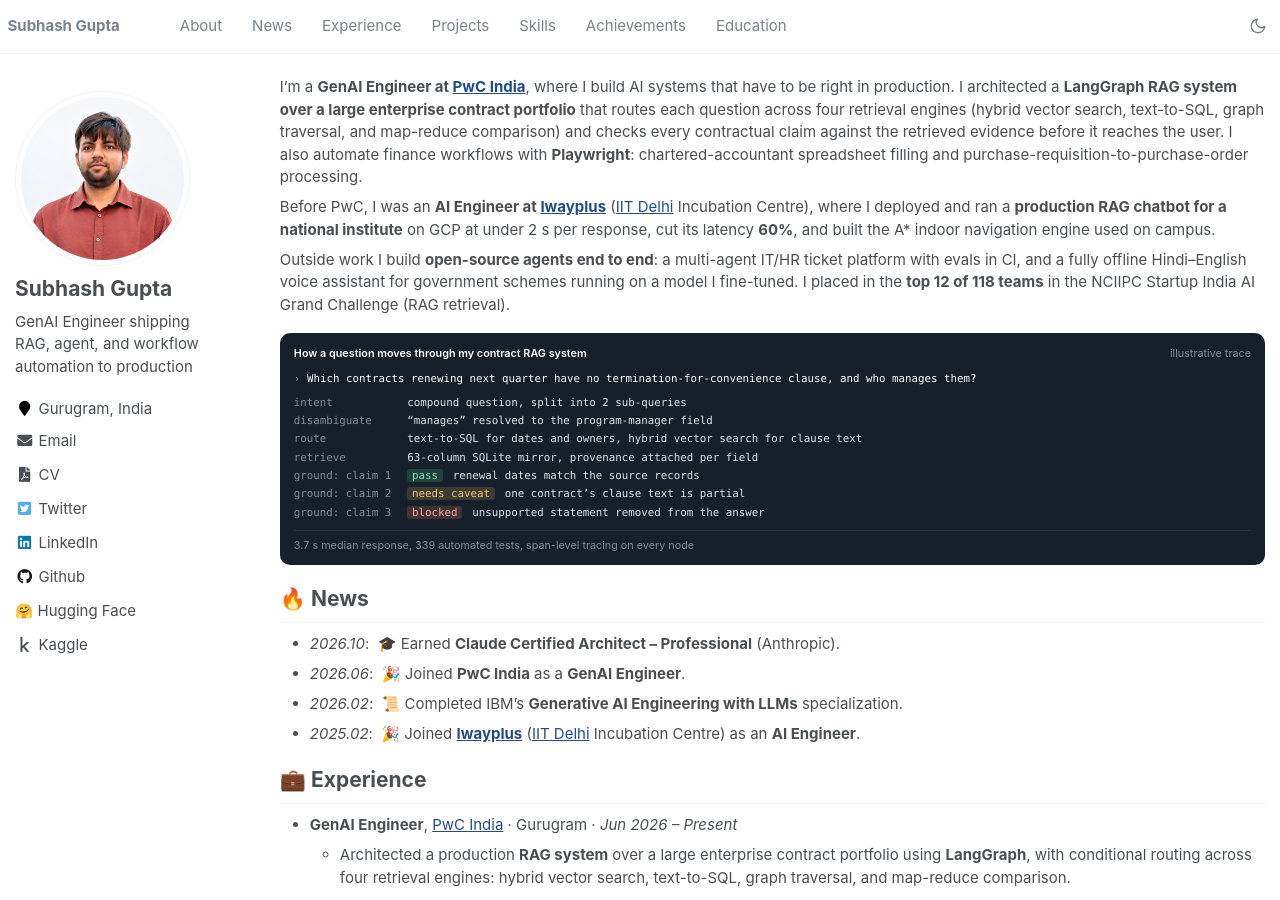
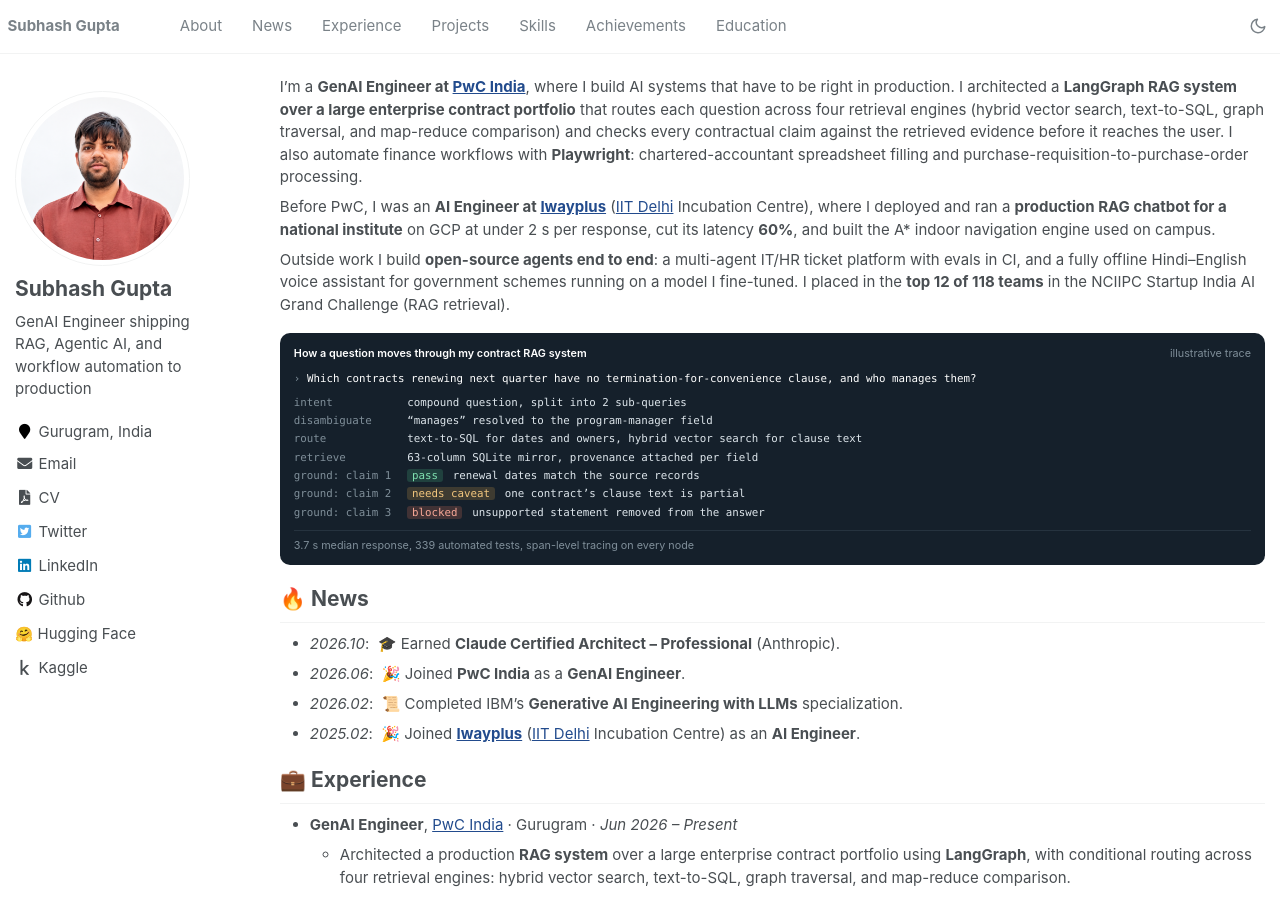
Before and after one commit to Subh24ai/Subh24ai.github.io, a Jekyll site: the page built from _pages/about.md, in a window 1280 px wide and 900 px high. Built offline with Jekyll 4.4.1, drawn with Linux system fonts in a browser that asks for light colours.

Commit message:
Update _config.yml

```diff
--- a/_config.yml
+++ b/_config.yml
@@ -23,7 +23,7 @@ baidu_site_verification  :  # get baidu_site_verification from https://ziyuan.ba
 author:
   name             : "Subhash Gupta"
   avatar           : "assets/profile_picture.png"
-  bio              : "GenAI Engineer shipping RAG, agent, and workflow automation to production"
+  bio              : "GenAI Engineer shipping RAG, Agentic AI, and workflow automation to production"
   location         : "Gurugram, India"
   email            : "subhashgupta1591@gmail.com"
   github           : "Subh24ai"
```
